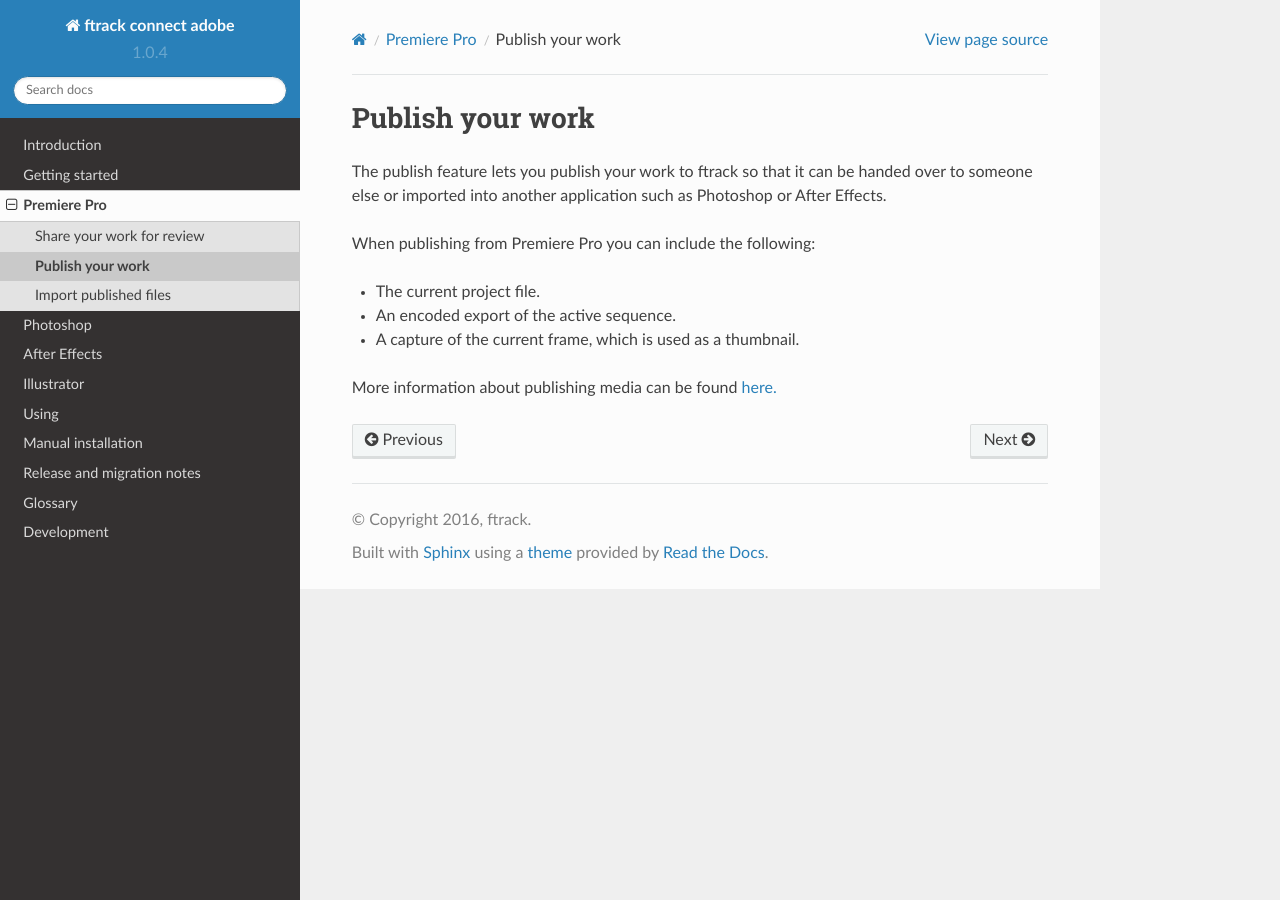
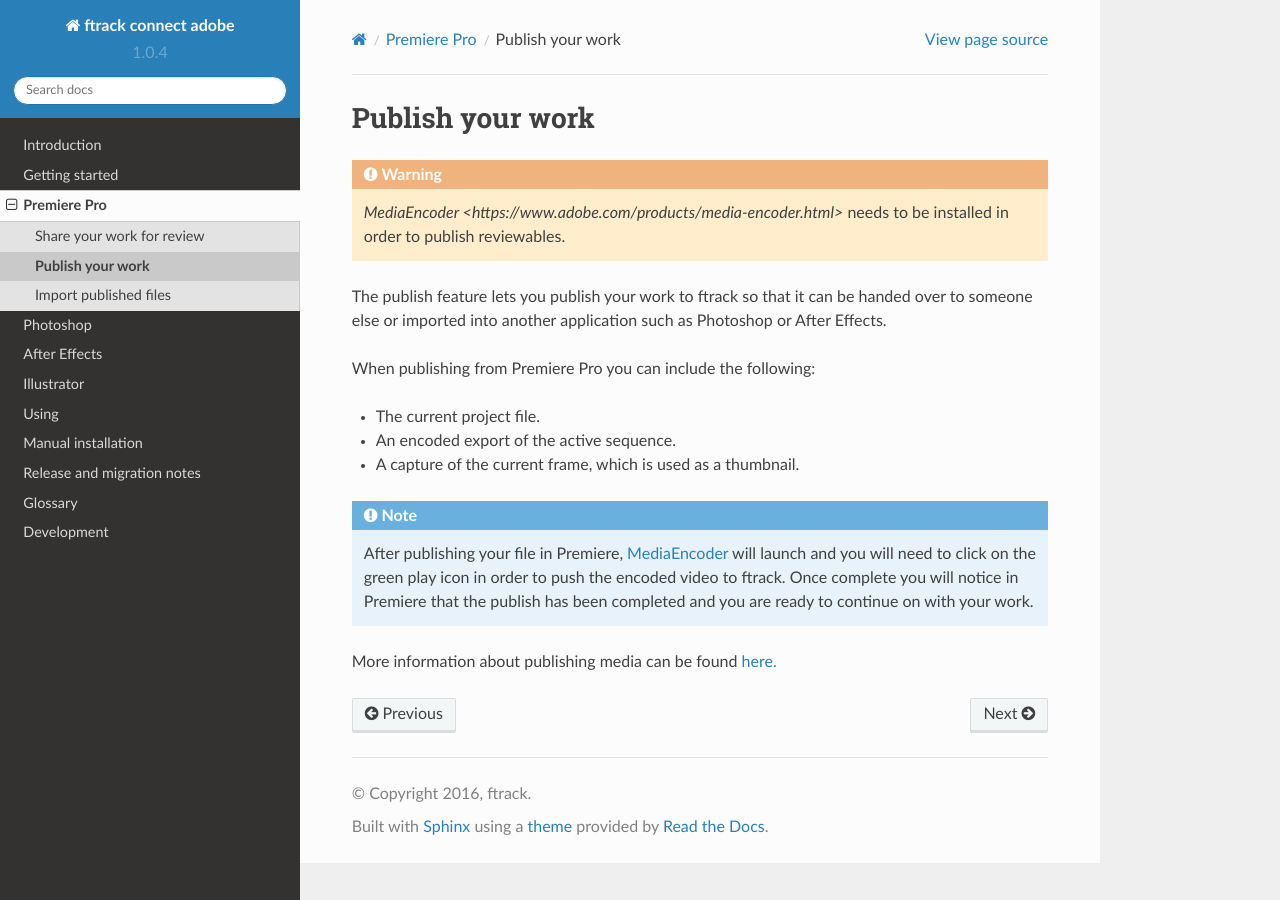
Before and after one commit to ftrackhq/ftrack-connect-spark-adobe, a Sphinx documentation site: the page built from doc/premiere/publish.rst, in a window 1280 px wide. Built offline with Sphinx 7.4.7 and the Read the Docs theme 2.0.0, drawn with Linux system fonts in a browser that asks for light colours.

Commit message:
add note about media encoder in premiere

```diff
--- a/doc/premiere/publish.rst
+++ b/doc/premiere/publish.rst
@@ -6,6 +6,11 @@
 *****************
 Publish your work
 *****************
+
+.. warning::
+
+    `MediaEncoder <https://www.adobe.com/products/media-encoder.html>`
+    needs to be installed in order to publish reviewables.
 
 The publish feature lets you publish your work to ftrack so that it can be
 handed over to someone else or imported into another application such as
@@ -17,4 +22,12 @@ When publishing from Premiere Pro you can include the following:
 * An encoded export of the active sequence.
 * A capture of the current frame, which is used as a thumbnail.
 
+
+.. note::
+
+    After publishing your file in Premiere, `MediaEncoder <https://www.adobe.com/products/media-encoder.html>`_
+    will launch and you will need to click on the green play icon in order to push the encoded video to ftrack.
+    Once complete you will notice in Premiere that the publish has been completed and you are ready to continue on with your work.
+
+
 More information about publishing media can be found :ref:`here. <using/publish>`
```
